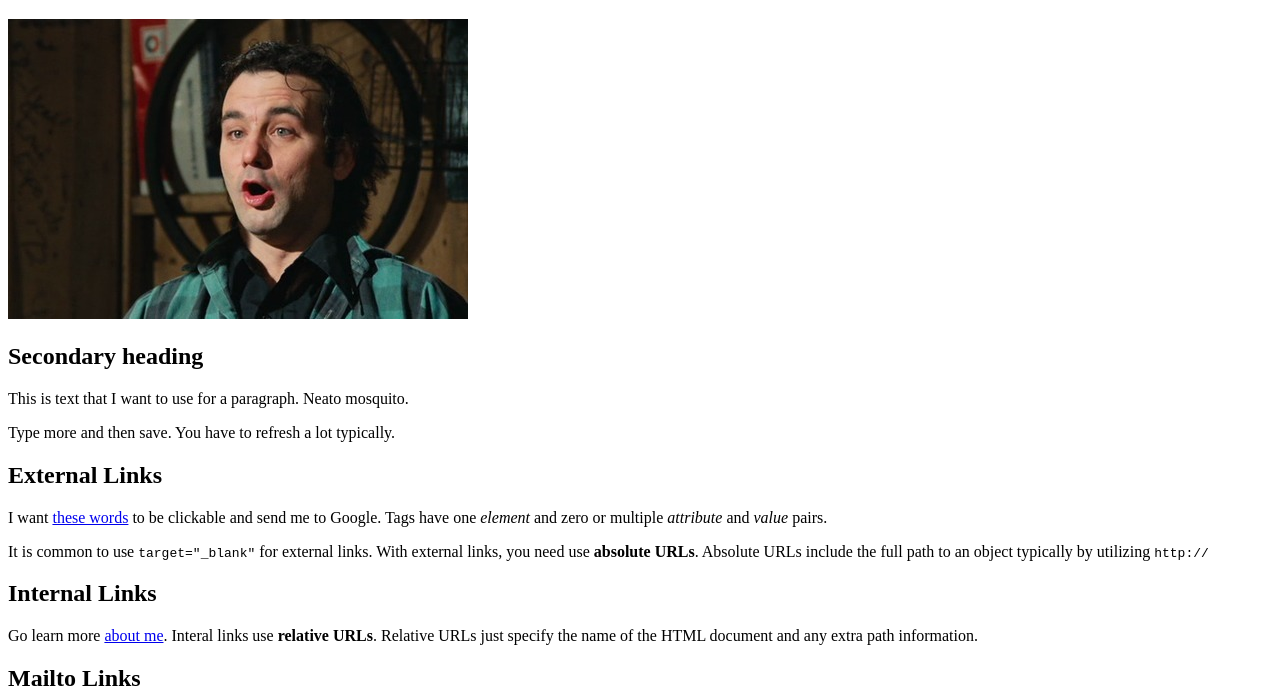
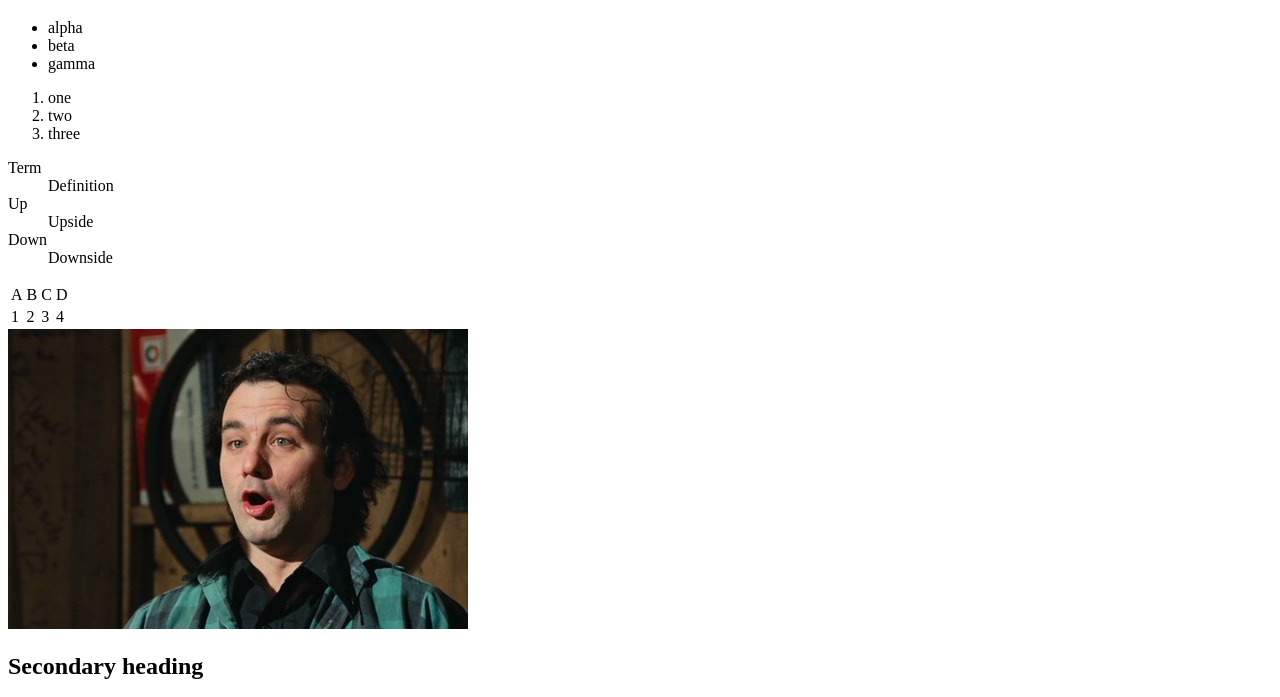
Before and after one commit to davestantonmmc3260/davestantonmmc3260.github.io, a plain HTML site: page index.html in a window 1280 px wide. Shown: the part 61-758 px from the top of the page. Drawn offline with Linux system fonts and the light colour scheme.

Commit message:
lists and tables

```diff
--- a/index.html
+++ b/index.html
@@ -1,11 +1,47 @@
 <!DOCTYPE html>
 <html>
     <head>
-        <title>Images</title>
+        <title>List and Tables</title>
         <meta http-equiv="Content-Type" content="text/html; charset=UTF-8" />
     </head>
     <body>
         <h1>Tag reference</h1>
+
+        <ul>
+            <li>alpha</li>
+            <li>beta</li>
+            <li>gamma</li>
+        </ul>
+
+        <ol>
+            <li>one</li>
+            <li>two</li>
+            <li>three</li>
+        </ol>
+
+        <dl>
+            <dt>Term</dt>
+            <dd>Definition</dd>
+            <dt>Up</dt>
+            <dd>Upside</dd>
+            <dt>Down</dt>
+            <dd>Downside</dd>
+        </dl>
+
+        <table>
+            <tr>
+                <td>A</td>
+                <td>B</td>
+                <td>C</td>
+                <td>D</td>
+            </tr>
+            <tr>
+                <td>1</td>
+                <td>2</td>
+                <td>3</td>
+                <td>4</td>
+            </tr>
+        </table>
 
         <img src="img/bill.jpg" alt="Bill Murray" title="Bill Murray's face is like so shocked, yo." />
 
```
